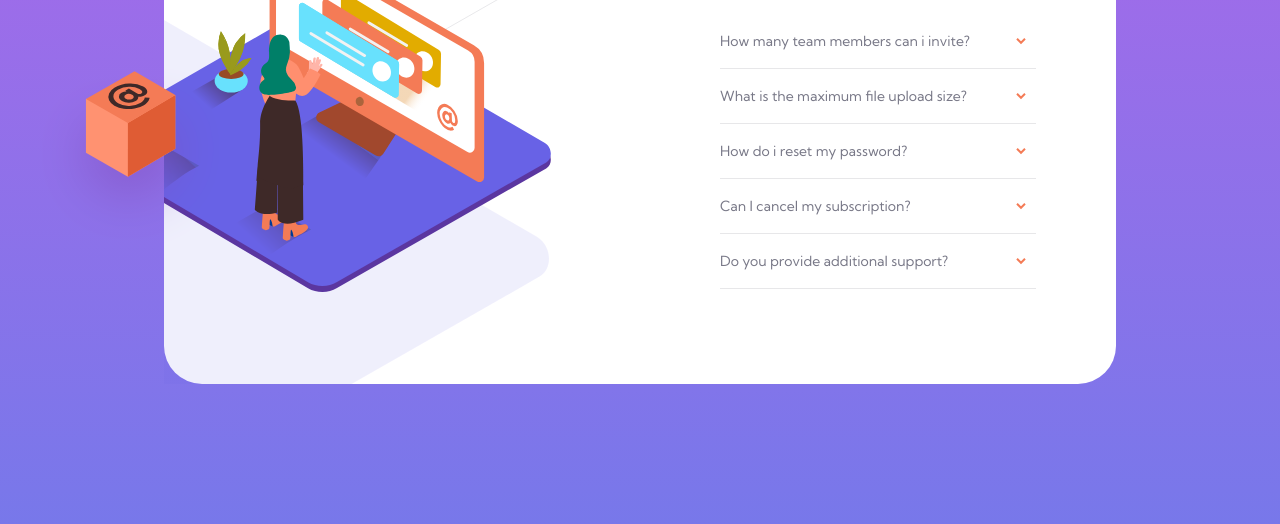
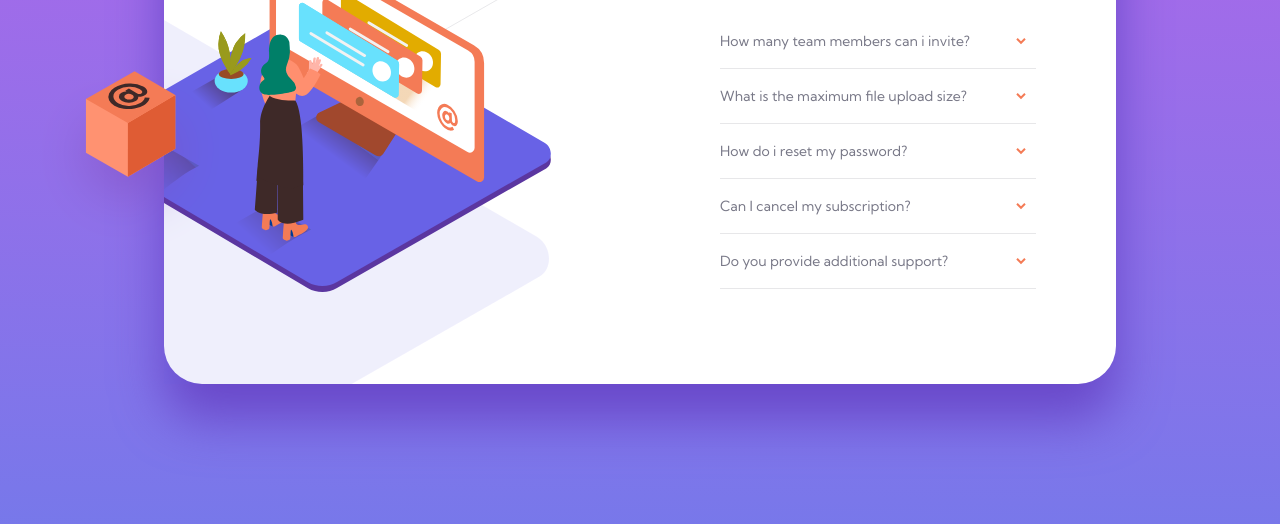
Before and after one commit to KhizarSa/FAQ-Component, a plain HTML site: page index.html in a window 1280 px wide. Shown: the part 276-800 px from the top of the page. Drawn offline with Linux system fonts and the light colour scheme.

Commit message:
Shadow added

```diff
--- a/style.css
+++ b/style.css
@@ -19,9 +19,9 @@ body {
   font-weight: 400;
   font-size: 1.2rem;
   background: linear-gradient(
-    180deg,
-    #af67e9 0%,
-    rgba(101, 101, 231, 0.88) 100%
+    180.87deg,
+    #af67e9 9.83%,
+    rgba(101, 101, 231, 0.88) 99.25%
   );
   color: #787887;
 
@@ -36,6 +36,7 @@ body {
   height: 52rem;
   width: 95.12rem;
   border-radius: 3.8rem;
+  box-shadow: 0px 35px 50px #6948c9;
 
   display: grid;
   grid-template-columns: 1fr 1fr;
```
